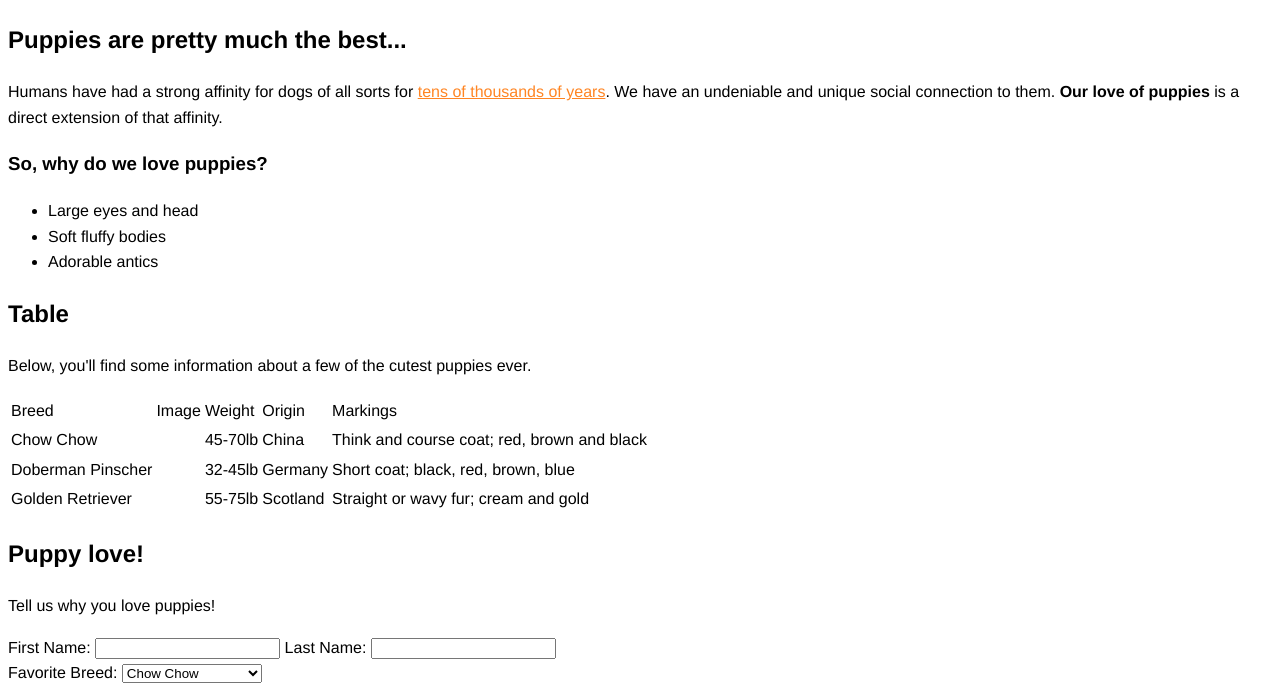
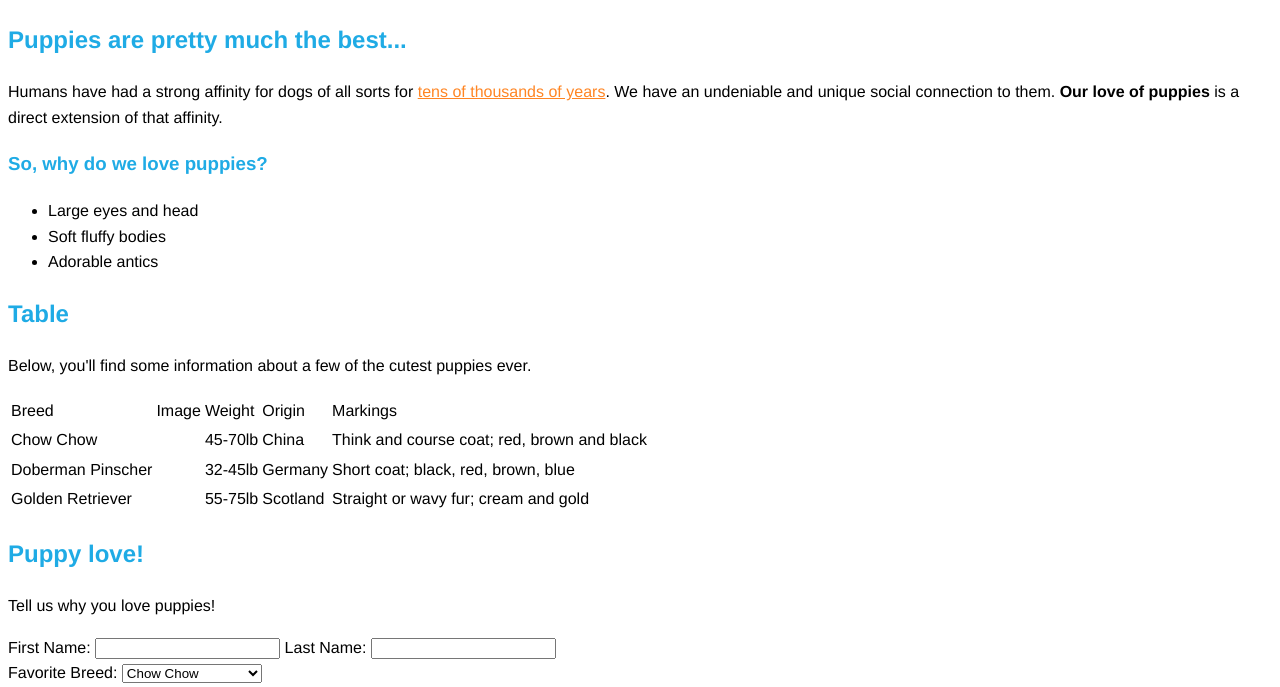
Before and after one commit to AgentShir/OMGPUPPIES, a plain HTML site: page index.html in a window 1280 px wide. Shown: the part 58-745 px from the top of the page. Drawn offline with Linux system fonts and the light colour scheme.

Commit message:
Quarter to three add

```diff
--- a/style.css
+++ b/style.css
@@ -22,4 +22,12 @@ a{
   color: #ff8523;
 }
 
-h2, h3{}
+h2, h3{
+  color: #1fabe5;
+  font-weight: bold;
+}
+
+.nav{
+    border: white;
+
+}
```
Also changed, not shown: 1 other file.
